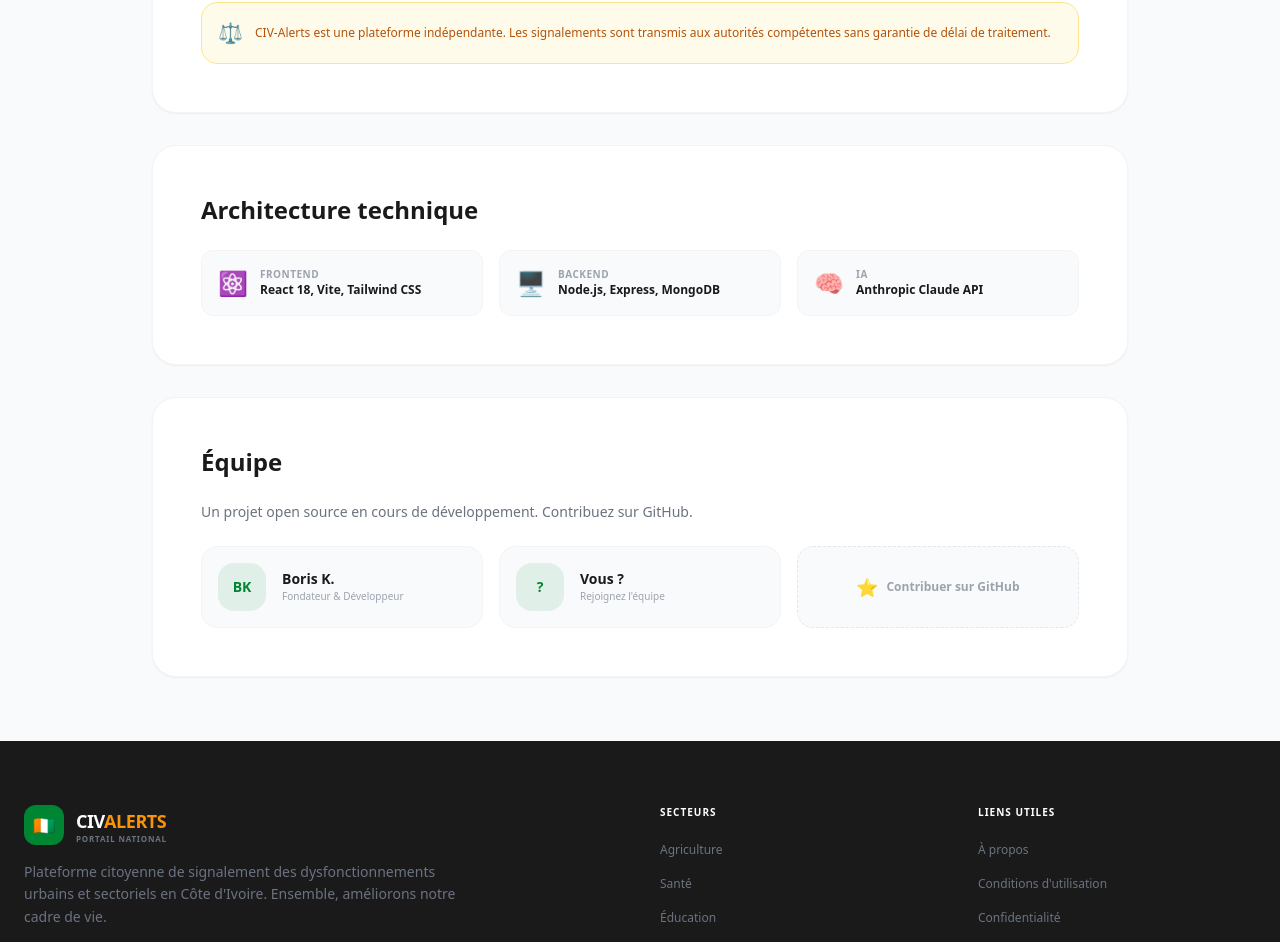
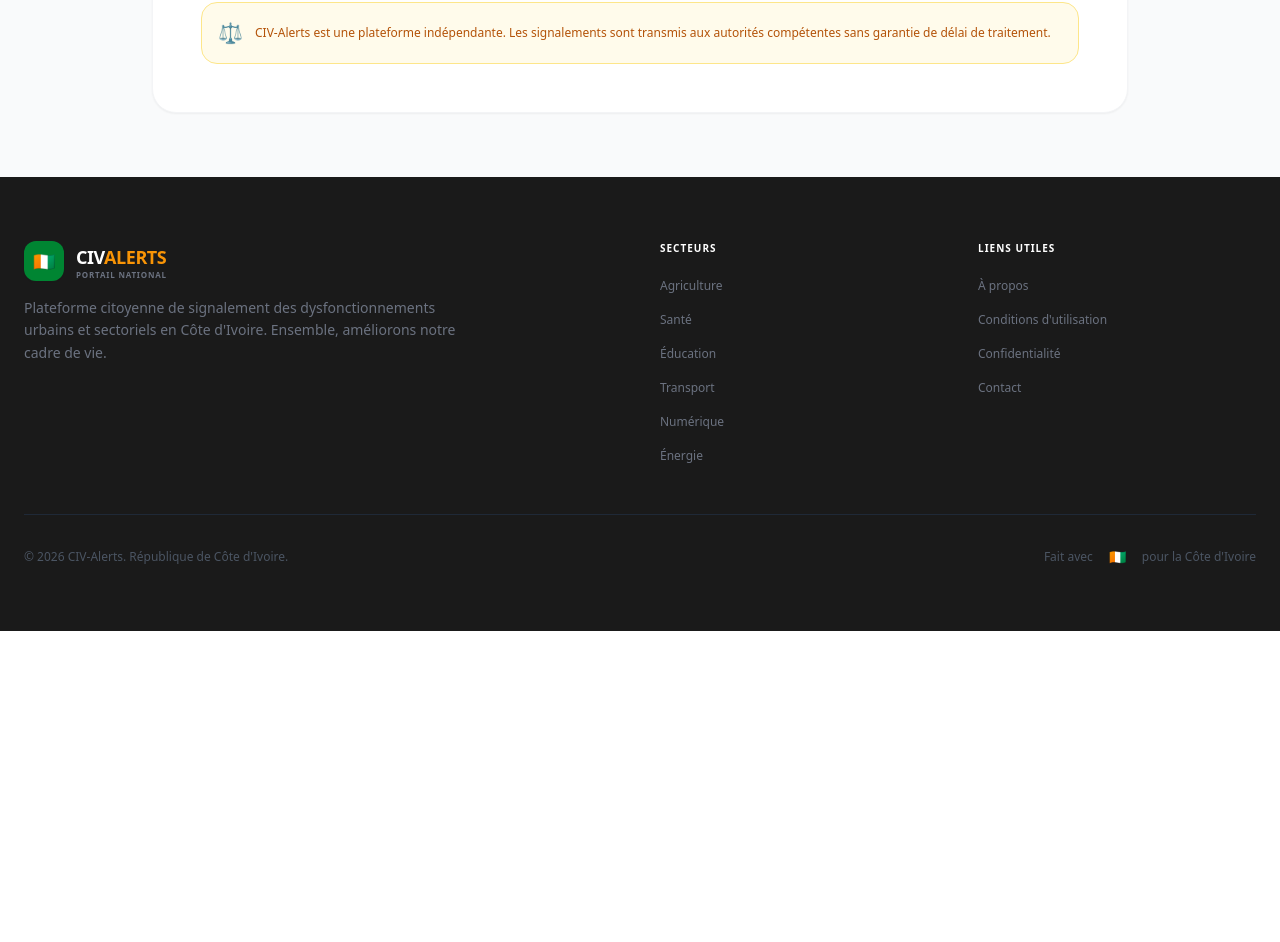
Before and after one commit to KMAN225/civ-alerts, a React (Vite) app in the folder frontend/: page /about in a window 1280 px wide. Shown: the part 1163-2105 px from the top of the page. After the commit the page ends 1794 px from the top, so only its background shows below. Built offline with nearby package versions, Linux system fonts and the light colour scheme; no server answers.

Commit message:
Remove architecture & team sections from About

```diff
--- a/frontend/src/pages/About.jsx
+++ b/frontend/src/pages/About.jsx
@@ -16,11 +16,6 @@ const values = [
     title: 'Valeurs',
     desc: 'Transparence intégrale des processus, engagement citoyen, innovation technologique au service de l\'intérêt général et traitement équitable de chaque signalement.',
   },
-];
-
-const team = [
-  { name: 'Boris K.', role: 'Fondateur & Développeur', initials: 'BK' },
-  { name: 'Vous ?', role: 'Rejoignez l\'équipe', initials: '?' },
 ];
 
 const stats = [
@@ -97,51 +92,7 @@ export default function About() {
           </div>
         </div>
 
-        {/* Tech */}
-        <div className="bg-white rounded-3xl border border-gray-100 shadow-sm p-8 sm:p-12">
-          <h2 className="text-2xl font-black text-ciDark mb-6">Architecture technique</h2>
-          <div className="grid grid-cols-1 sm:grid-cols-3 gap-4">
-            {[
-              { label: 'Frontend', tech: 'React 18, Vite, Tailwind CSS', icon: '⚛️' },
-              { label: 'Backend', tech: 'Node.js, Express, MongoDB', icon: '🖥️' },
-              { label: 'IA', tech: 'Anthropic Claude API', icon: '🧠' },
-            ].map((t, i) => (
-              <div key={i} className="flex items-center gap-3 p-4 bg-gray-50 rounded-xl border border-gray-100">
-                <span className="text-2xl">{t.icon}</span>
-                <div>
-                  <p className="text-[10px] font-black text-gray-400 uppercase tracking-wider">{t.label}</p>
-                  <p className="text-xs font-bold text-ciDark">{t.tech}</p>
-                </div>
-              </div>
-            ))}
-          </div>
-        </div>
 
-        {/* Team */}
-        <div className="bg-white rounded-3xl border border-gray-100 shadow-sm p-8 sm:p-12">
-          <h2 className="text-2xl font-black text-ciDark mb-6">Équipe</h2>
-          <p className="text-sm text-gray-500 mb-6">Un projet open source en cours de développement. Contribuez sur GitHub.</p>
-          <div className="grid grid-cols-1 sm:grid-cols-3 gap-4">
-            {team.map((m, i) => (
-              <div key={i} className="flex items-center gap-4 p-4 bg-gray-50 rounded-2xl border border-gray-100">
-                <div className="w-12 h-12 bg-ciGreen/10 rounded-2xl flex items-center justify-center text-sm font-black text-ciGreen">{m.initials}</div>
-                <div>
-                  <p className="text-sm font-bold text-ciDark">{m.name}</p>
-                  <p className="text-[10px] text-gray-400 font-medium">{m.role}</p>
-                </div>
-              </div>
-            ))}
-            <a
-              href="https://github.com/KMAN225/civ-alerts"
-              target="_blank"
-              rel="noopener noreferrer"
-              className="flex items-center justify-center gap-2 p-4 bg-gray-50 rounded-2xl border border-dashed border-gray-200 hover:border-ciGreen/50 hover:bg-ciGreen/5 transition-all group"
-            >
-              <span className="text-lg">⭐</span>
-              <span className="text-xs font-bold text-gray-400 group-hover:text-ciGreen transition-colors">Contribuer sur GitHub</span>
-            </a>
-          </div>
-        </div>
 
       </div>
     </div>
```
Also changed, not shown: 5 other files (tests, documents, lock files or other folders).
